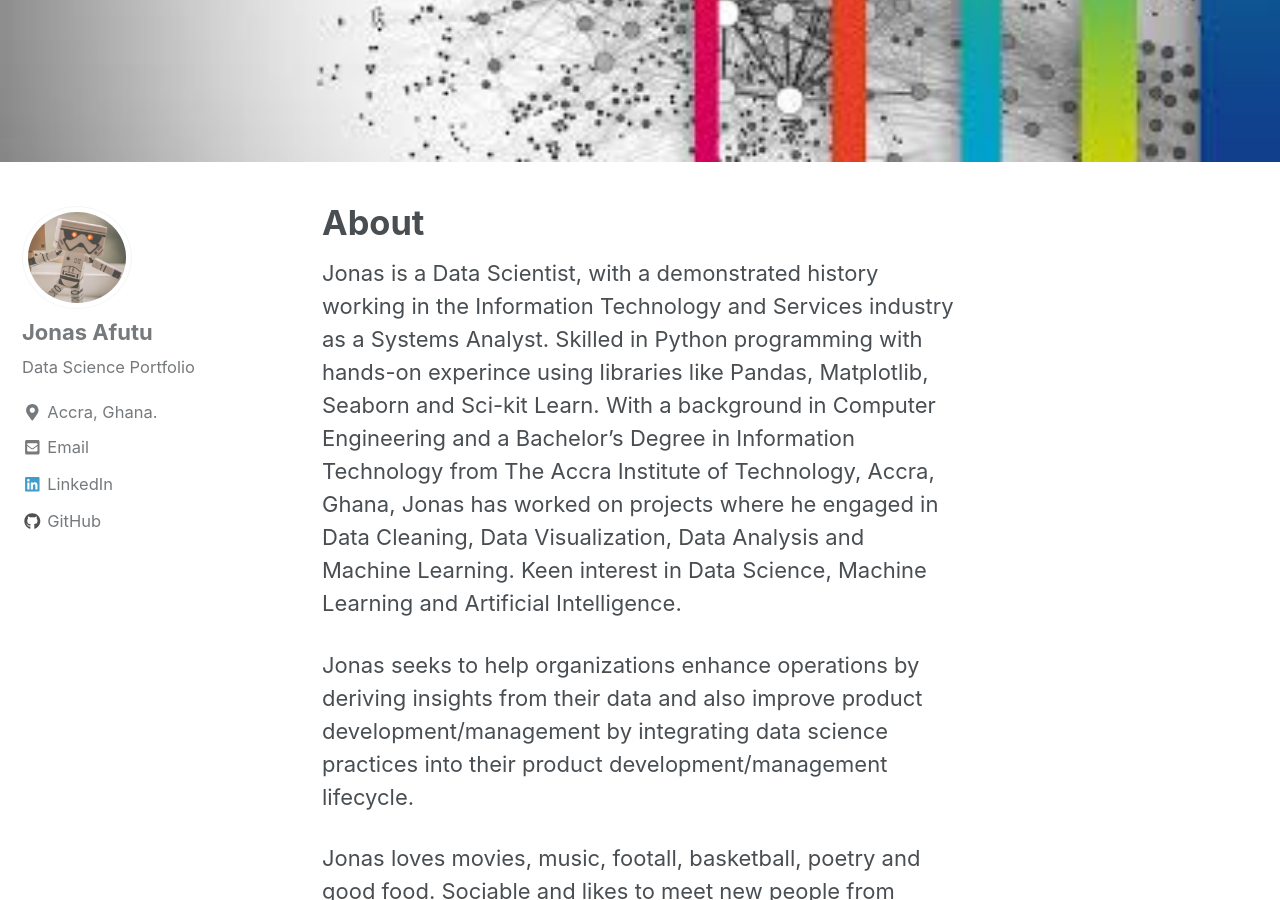
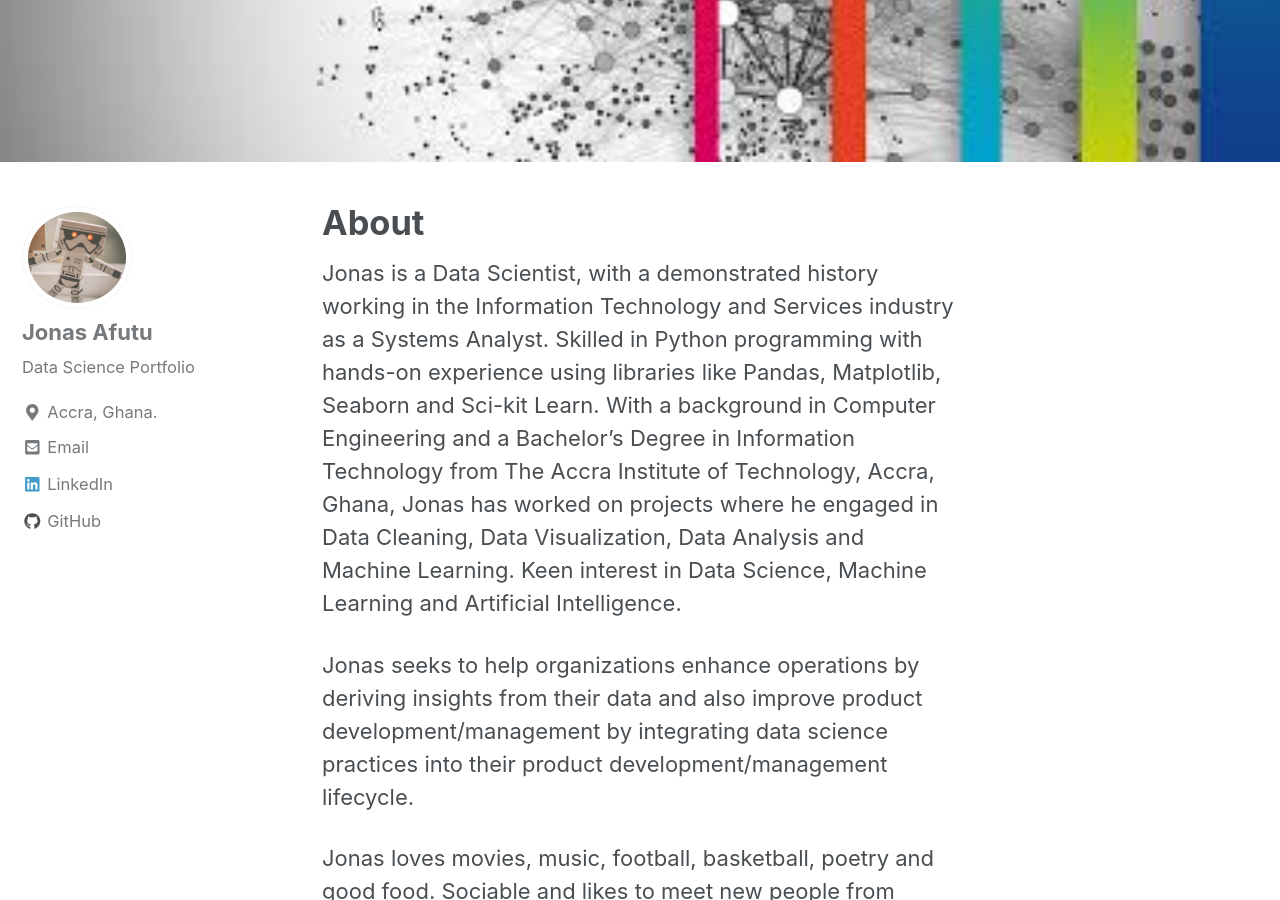
Before and after one commit to Jonasafutu/Jonasafutu.github.io, a Jekyll site: the page built from _pages/about.md, in a window 1280 px wide and 900 px high, scrolled down 304 px. Built offline with Jekyll 4.4.1, drawn with Linux system fonts in a browser that asks for light colours; nearby versions of some CDN libraries; some of the changed text lies outside the part shown.

Commit message:
Update about.md

```diff
--- a/_pages/about.md
+++ b/_pages/about.md
@@ -5,8 +5,8 @@ header:
   image: "/images/images (1).jpg"
 ---
 
-Jonas is a Data Scientist, with a demonstrated history working in the Information Technology and Services industry as a Systems Analyst. Skilled in Python programming with hands-on experince using libraries like Pandas, Matplotlib, Seaborn and Sci-kit Learn. With a background in Computer Engineering and a Bachelor’s Degree in Information Technology from The Accra Institute of Technology, Accra, Ghana, Jonas has worked on projects where he engaged in Data Cleaning, Data Visualization, Data Analysis and Machine Learning. Keen interest in Data Science, Machine Learning and Artificial Intelligence.
+Jonas is a Data Scientist, with a demonstrated history working in the Information Technology and Services industry as a Systems Analyst. Skilled in Python programming with hands-on experience using libraries like Pandas, Matplotlib, Seaborn and Sci-kit Learn. With a background in Computer Engineering and a Bachelor’s Degree in Information Technology from The Accra Institute of Technology, Accra, Ghana, Jonas has worked on projects where he engaged in Data Cleaning, Data Visualization, Data Analysis and Machine Learning. Keen interest in Data Science, Machine Learning and Artificial Intelligence.
 
 Jonas seeks to help organizations enhance operations by deriving insights from their data and also improve product development/management by integrating data science practices into their product development/management lifecycle.
 
-Jonas loves movies, music, footall, basketball, poetry and good food. Sociable and likes to meet new people from different cultures.
+Jonas loves movies, music, football, basketball, poetry and good food. Sociable and likes to meet new people from different cultures.
```
